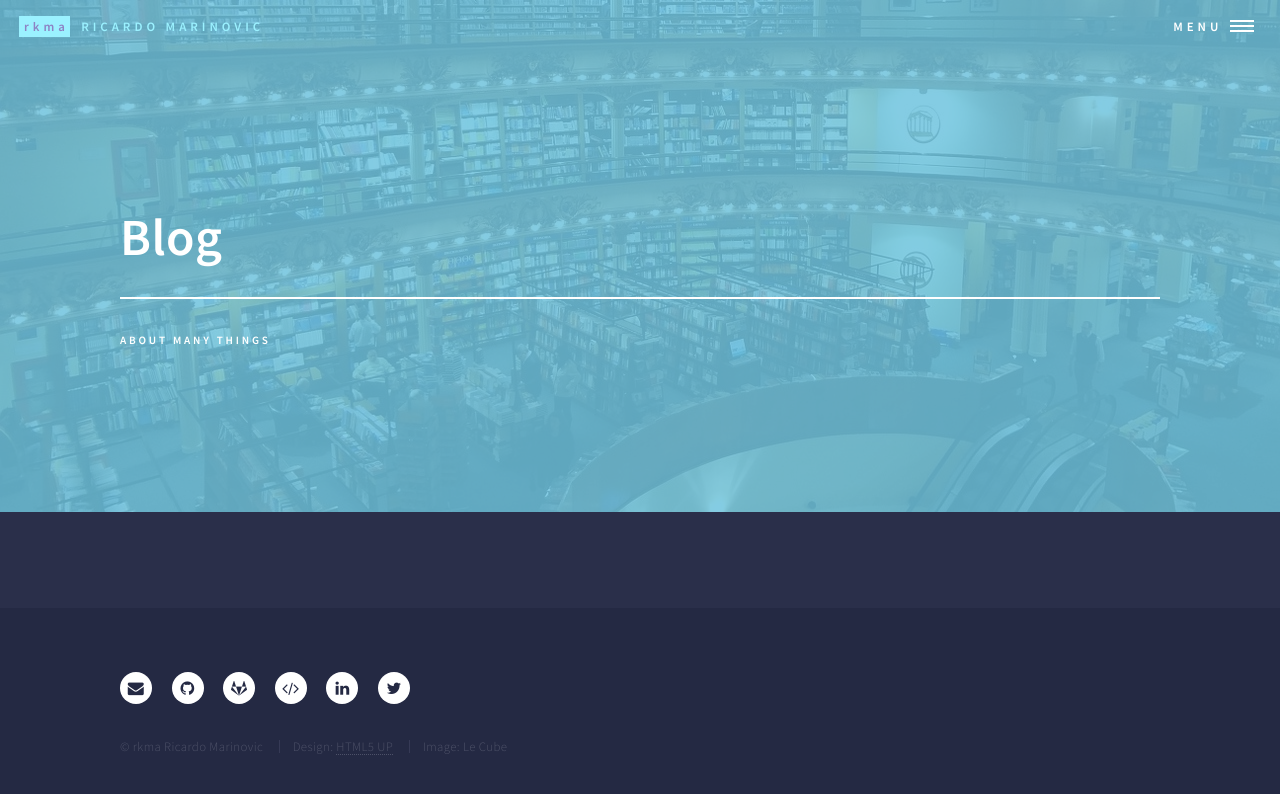
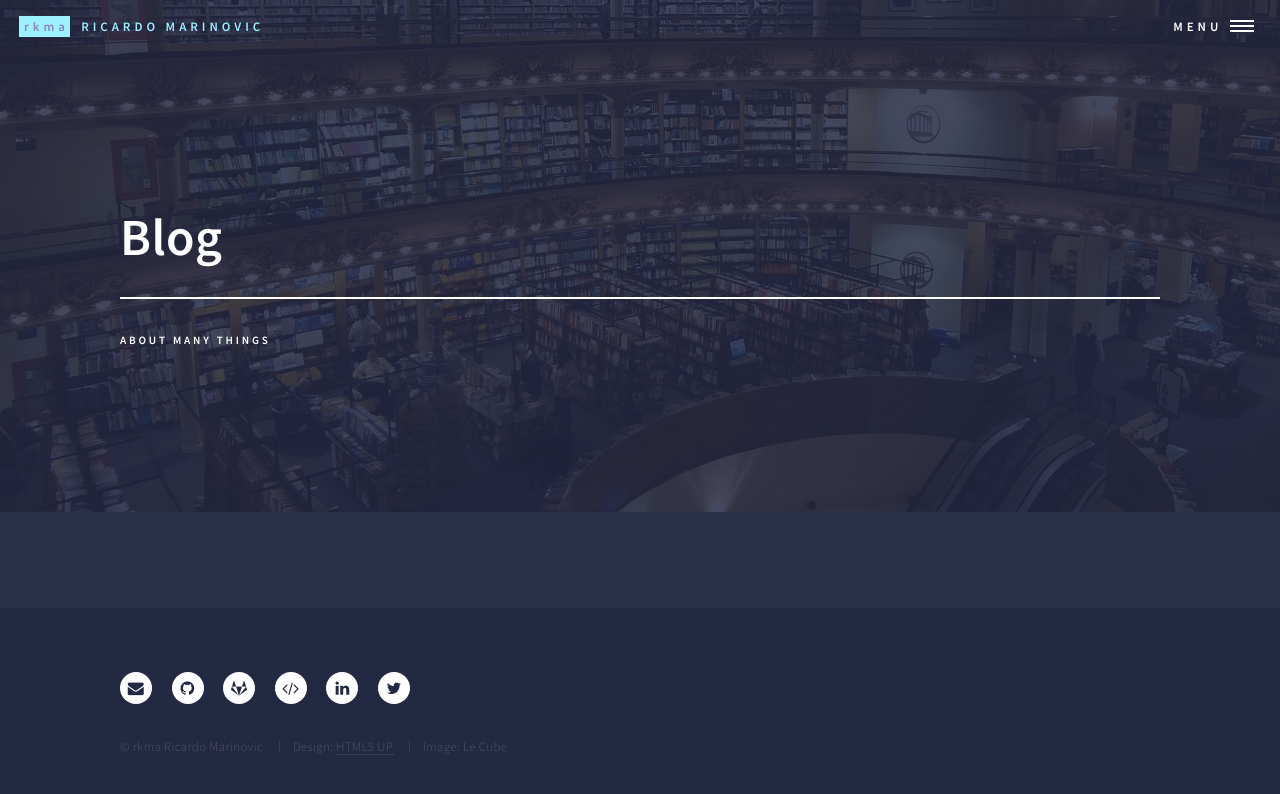
Before and after one commit to ricmarinovic/ricmarinovic.github.io, a Jekyll site: the page built from blog/index.html, in a window 1280 px wide. Shown: the top 794 px of the page. Built offline with Jekyll 4.4.1, drawn with Linux system fonts in a browser that asks for light colours.

Commit message:
Remove color from blog

```diff
--- a/_layouts/category.html
+++ b/_layouts/category.html
@@ -8,7 +8,8 @@
 
   {% include header.html %}
 
-  <section id="banner" class="style{{ page.style }}">
+  <section id="banner"
+  {% if page.title != "Blog" %} class="style{{ page.style }}" {% endif %}>
     <div class="inner">
       <span class="image">
         <img src="{{ site.baseurl }}/{{ page.image }}" alt="" />
```
